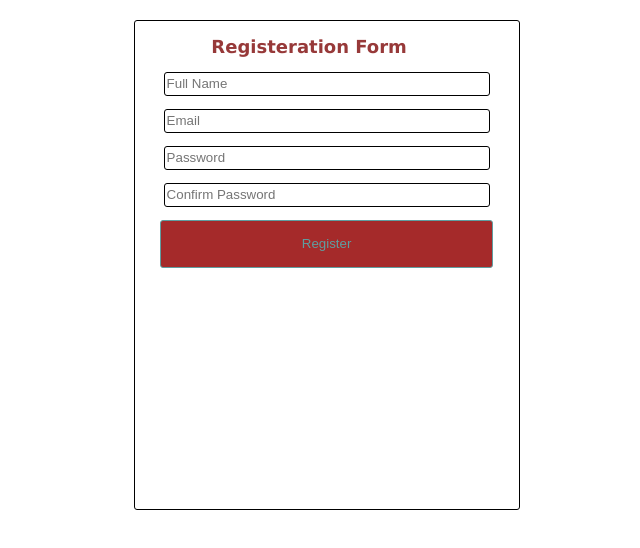
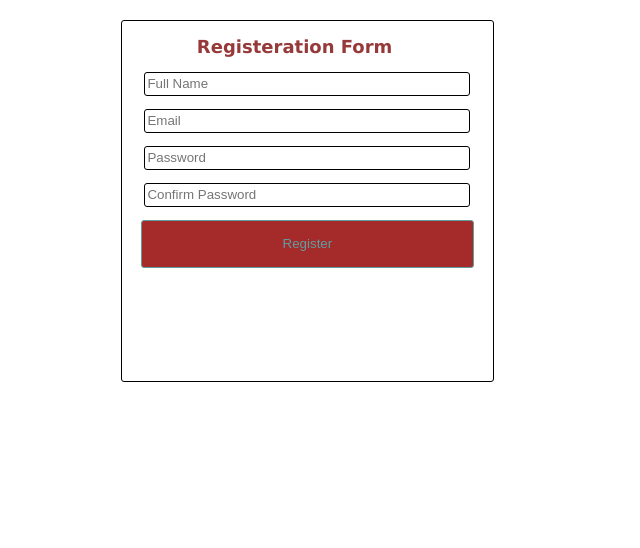
Before and after one commit to krishviix/Login-page, a plain HTML site: page index.html in a window 1280 px wide. Shown: the whole page, without its empty margins (348-988 px from the left). Drawn offline with Linux system fonts and the light colour scheme.

Commit message:
adjusted the box of form

```diff
--- a/form.css
+++ b/form.css
@@ -1,15 +1,16 @@
 #form{
-    margin-left: 37vw;
+    margin-left: 36vw;
     margin-top: 20px;
     text-align: center;
     margin-bottom: 20px;
     border: 1px solid;
     border-radius: 3px;
-    height: 61vh;
-    width: 30vw;
+    height: 45vh;
+    width: 29vw;
+
 }
 h2{
-    margin-right: 35px;
+    margin-right: 2vw;
     font-family: Verdana, Geneva, Tahoma, sans-serif;
     font-size: large;
     color: rgb(151, 57, 57);
```
